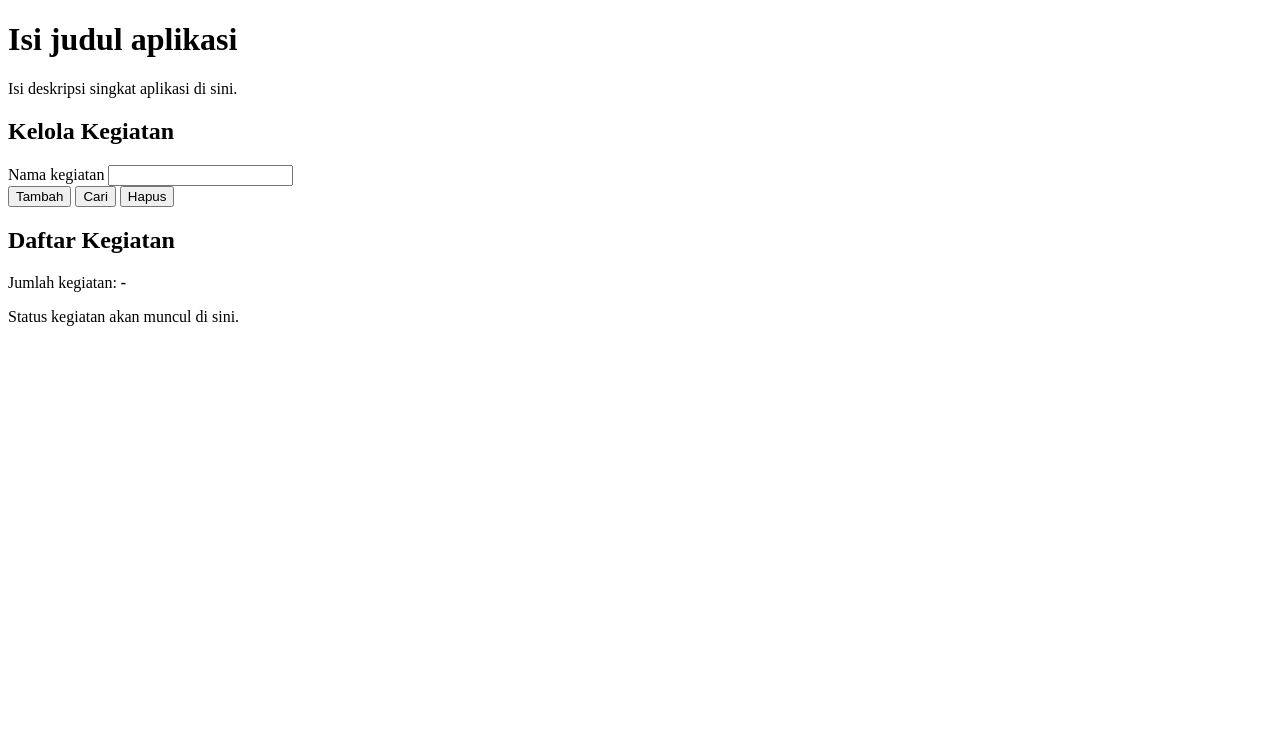
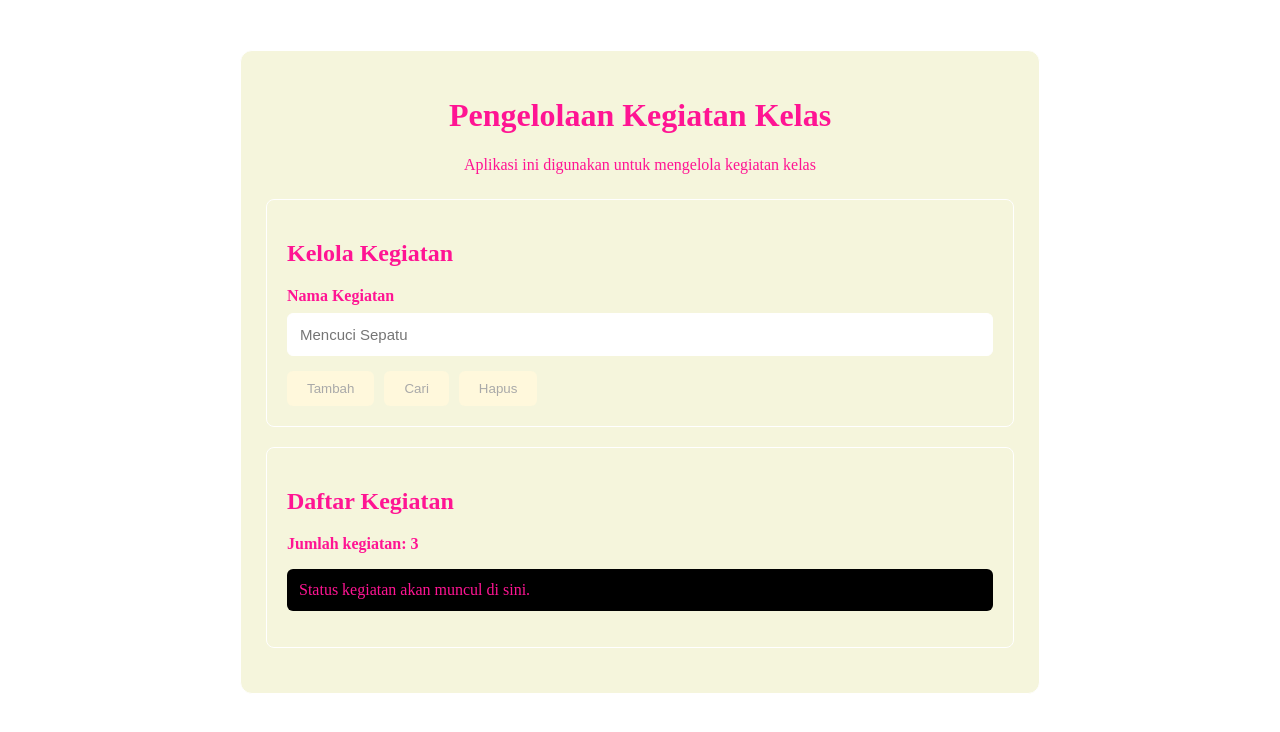
Before and after one commit to wawaenjelista-source/ProjekAkhir_2026_4421, a plain HTML site: page index.html in a window 1280 px wide. Drawn offline with Linux system fonts and the light colour scheme.

Commit message:
Menyelesaikan Proyek Akhir

```diff
--- a/index.html
+++ b/index.html
@@ -8,15 +8,15 @@
        Lengkapi judul tab browser pada <title> di bawah.
        Kemudian lengkapi judul utama <h1> dan paragraf deskripsi <p>
        di bagian header halaman. -->
-  <title>Isi judul halaman</title>
+  <title>Pengelolaan Kegiatan Kelas</title>
 
   <link rel="stylesheet" href="style.css">
 </head>
 <body>
   <main class="container">
     <header class="kepala-halaman">
-      <h1>Isi judul aplikasi</h1>
-      <p>Isi deskripsi singkat aplikasi di sini.</p>
+      <h1>Pengelolaan Kegiatan Kelas</h1>
+      <p>Aplikasi ini digunakan untuk mengelola kegiatan kelas</p>
     </header>
 
     <section class="panel" aria-label="Pengelolaan kegiatan">
@@ -27,14 +27,14 @@
            Acuan ID: inputKegiatan, btnTambah, btnCari, btnHapus.
            Gunakan type="button" pada ketiga tombol. -->
       <div class="form-baris">
-        <label for="">Nama kegiatan</label>
-        <input type="" id="" placeholder="">
+        <label for="inputKegiatan">Nama Kegiatan</label>
+        <input type="text" id="inputKegiatan" placeholder="Mencuci Sepatu">
       </div>
 
       <div class="aksi">
-        <button type="button" id="">Tambah</button>
-        <button type="button" id="">Cari</button>
-        <button type="button" id="">Hapus</button>
+        <button type="button" id="btnTambah">Tambah</button>
+        <button type="button" id="btnCari">Cari</button>
+        <button type="button" id="btnHapus">Hapus</button>
       </div>
     </section>
 
@@ -44,10 +44,10 @@
       <!-- TODO HTML-03:
            Lengkapi ID untuk daftar, jumlah, dan pesan status.
            Acuan ID: daftarKegiatan, totalKegiatan, pesanStatus. -->
-      <ol id=""></ol>
+      <ol id="daftarKegiatan"></ol>
 
-      <p class="ringkasan">Jumlah kegiatan: <strong id="">-</strong></p>
-      <p id="" aria-live="polite">Status kegiatan akan muncul di sini.</p>
+      <p class="ringkasan">Jumlah kegiatan: <strong id="totalKegiatan">-</strong></p>
+      <p id="pesanStatus" aria-live="polite">Status kegiatan akan muncul di sini.</p>
     </section>
   </main>
 
--- a/style.css
+++ b/style.css
@@ -14,52 +14,104 @@
 /* TODO CSS-01: Atur jenis font, warna teks, warna latar belakang,
    margin, dan padding dasar halaman. */
 body {
+  background-color: white;
+  font-family: 18px;
+  color: deeppink;
+  margin: 0;
+  padding: 20px;
 }
 
 /* TODO CSS-02: Atur lebar konten, posisi, padding, margin,
    border dan border-radius seperlunya. */
 .container {
+  max-width: 800px;
+  margin: 30px auto;
+  padding: 25px;
+  border: 1px solid white;
+  border-radius: 12px;
+  background-color: beige;
 }
 
 .kepala-halaman {
+  text-align: center;
+  margin-bottom: 25px;
 }
 
 .panel {
+  padding: 20px;
+  margin-bottom: 20px;
+  border: 1px solid white;
+  border-radius: 8px;
 }
 
 /* TODO CSS-03: Atur ukuran input, padding, jarak antar elemen,
    warna tombol, dan tampilan yang konsisten. */
 .form-baris {
+  margin-bottom: 15px;
 }
 
 .form-baris label {
+  display: block;
+  margin-bottom: 8px;
+  font-weight: bold;
 }
 
 .form-baris input {
+  width: 100%;
+  padding: 12px;
+  font-size: 15px;
+  border: 1px solid white;
+  border-radius: 6px;
 }
 
 .aksi {
+  display: flex;
+  gap: 10px;
+  flex-wrap: wrap;
 }
 
 .aksi button {
+  padding: 10px 20px;
+  background-color: cornsilk;
+  color: darkgray;
+  border: none;
+  border-radius: 6px;
+  cursor: pointer;
 }
 
 /* TODO CSS-04: Rapikan daftar kegiatan, jumlah kegiatan, dan pesan
    status. Bedakan tampilan status berhasil dan gagal. */
 #daftarKegiatan {
+  padding-left: 25px;
 }
 
 #daftarKegiatan li {
+  padding: 10px;
+  margin-bottom: 8px;
+  background-color: white;
+  border-radius: 5px;
 }
 
 .ringkasan {
+  margin-top: 20px;
+  font-weight: bold;
 }
 
 #pesanStatus {
+  padding: 12px;
+  background-color: black;
+  border-radius: 6px;
 }
 
 #pesanStatus.berhasil {
+  color: aliceblue;
+  background-color: navajowhite;
+  border-radius: 6px;
 }
 
 #pesanStatus.gagal {
+  padding: 12px;
+  background-color: beige;
+  color: bisque;
+  border-radius: 6px;
 }
```
